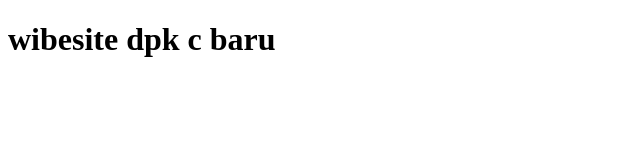
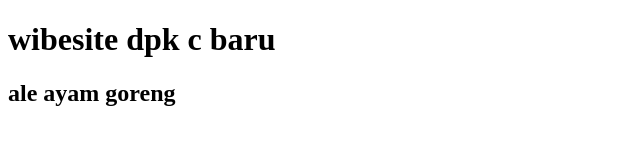
Before and after one commit to nelinaaf/wibsite-nla, a plain HTML site: page index.html in a window 1280 px wide. Shown: the whole page, without its empty margins (0-640 px from the left). Drawn offline with Linux system fonts and the light colour scheme.

Commit message:
tambaj script

```diff
--- a/index.html
+++ b/index.html
@@ -6,6 +6,7 @@
     <title>Document</title>
 </head>
 <body>
-<h1> wibesite dpk c baru</h1>
+   <h1> wibesite dpk c baru</h1>
+   <h2> ale ayam goreng </h2>
 </body>
 </html>
```
